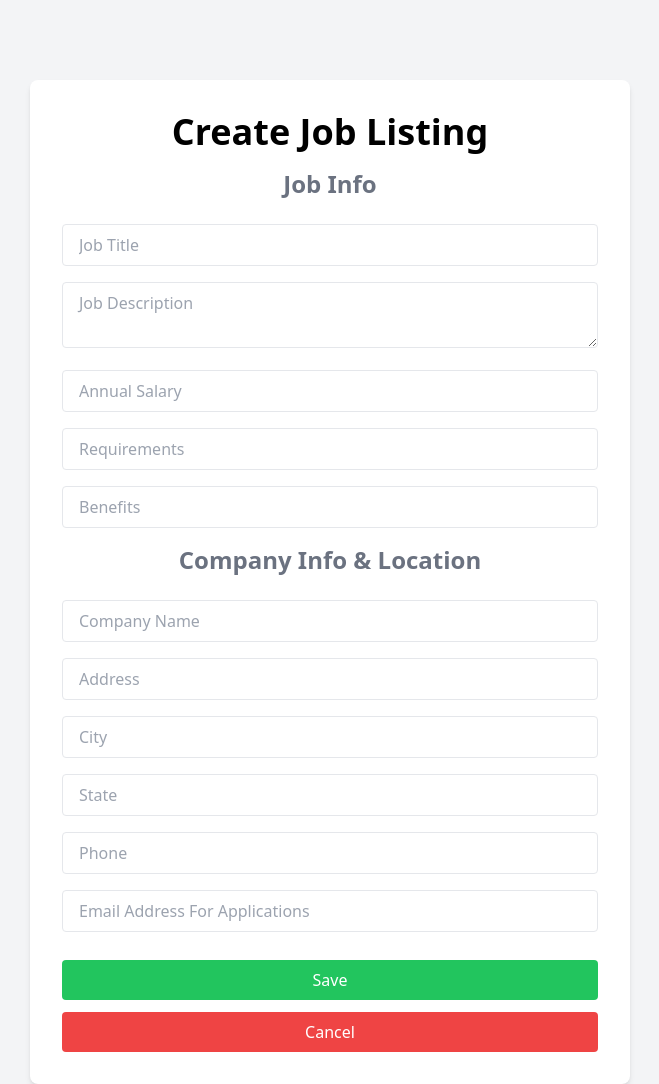
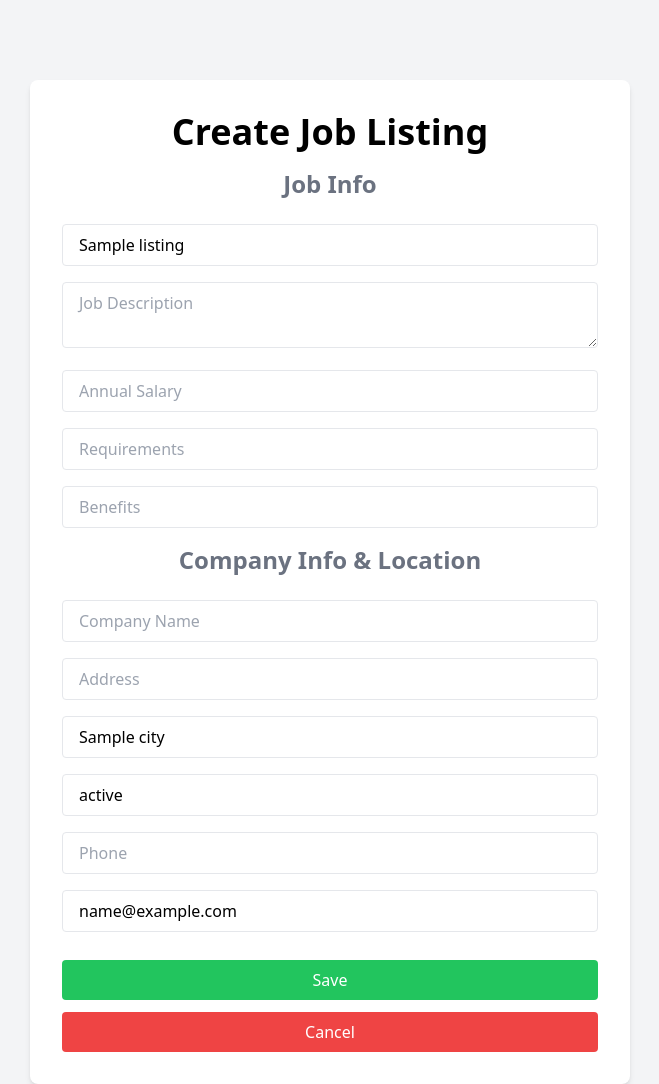
Before and after one commit to aaronsingleterry10/workopia-php, a PHP site: template App/views/listings/create.view.php in a window 1280 px wide. Shown: the whole page, without its empty margins (310-969 px from the left). Run offline with PHP 8.4, Linux system fonts and the light colour scheme; the template is opened without the code that fills it: most values are stand-ins (such as "Sample title", 1, 10 or a date in 2020); data that the repository does not hold is empty.

Commit message:
adding data to inputs

```diff
--- a/App/views/listings/create.view.php
+++ b/App/views/listings/create.view.php
@@ -15,17 +15,22 @@
         <div class="message bg-green-100 p-3 my-3">
           This is a success message.
         </div> -->
-        <form method="POST">
+        <form method="POST" action="/listings">
             <h2 class="text-2xl font-bold mb-6 text-center text-gray-500">
                 Job Info
             </h2>
+            <?php if (isset($errors)): ?>
+                <?php foreach ($errors as $error): ?>
+                    <div class="message bg-red-100 my-3"><?= $error ?></div>
+                <?php endforeach ?>
+            <?php endif ?>
             <div class="mb-4">
                 <input type="text" name="title" placeholder="Job Title"
-                    class="w-full px-4 py-2 border rounded focus:outline-none" />
+                    class="w-full px-4 py-2 border rounded focus:outline-none" value="<?= $listing['title'] ?>">
             </div>
             <div class="mb-4">
                 <textarea name="description" placeholder="Job Description"
-                    class="w-full px-4 py-2 border rounded focus:outline-none"></textarea>
+                    class="w-full px-4 py-2 border rounded focus:outline-none" value="<?= $listing['description'] ?>"></textarea>
             </div>
             <div class="mb-4">
                 <input type="text" name="salary" placeholder="Annual Salary"
@@ -52,11 +57,11 @@
             </div>
             <div class="mb-4">
                 <input type="text" name="city" placeholder="City"
-                    class="w-full px-4 py-2 border rounded focus:outline-none" />
+                    class="w-full px-4 py-2 border rounded focus:outline-none" value="<?= $listing['city'] ?>">
             </div>
             <div class="mb-4">
                 <input type="text" name="state" placeholder="State"
-                    class="w-full px-4 py-2 border rounded focus:outline-none" />
+                    class="w-full px-4 py-2 border rounded focus:outline-none" value="<?= $listing['state'] ?>">
             </div>
             <div class="mb-4">
                 <input type="text" name="phone" placeholder="Phone"
@@ -64,7 +69,7 @@
             </div>
             <div class="mb-4">
                 <input type="email" name="email" placeholder="Email Address For Applications"
-                    class="w-full px-4 py-2 border rounded focus:outline-none" />
+                    class="w-full px-4 py-2 border rounded focus:outline-none" value="<?= $listing['email'] ?>">
             </div>
             <button class="w-full bg-green-500 hover:bg-green-600 text-white px-4 py-2 my-3 rounded focus:outline-none">
                 Save
```
